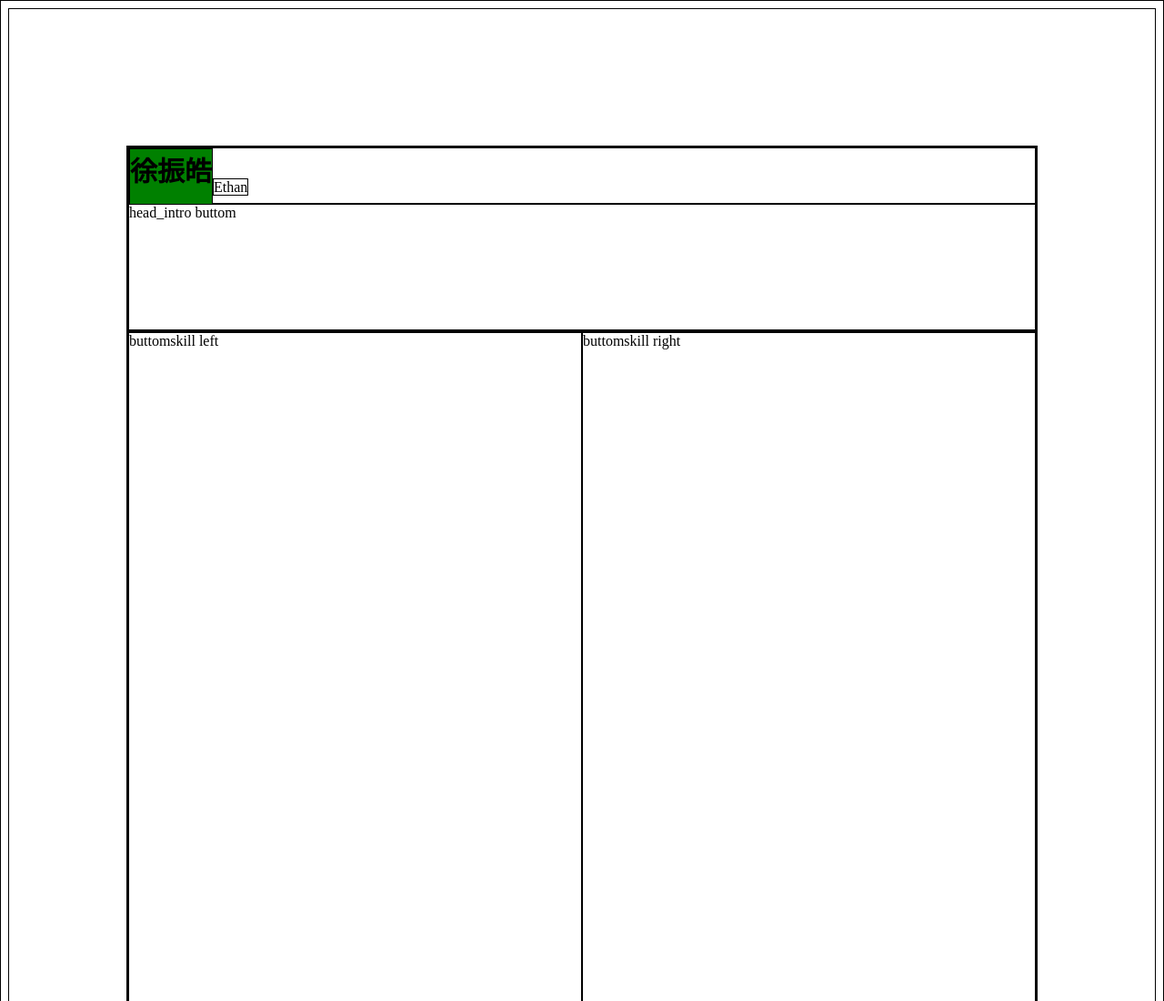
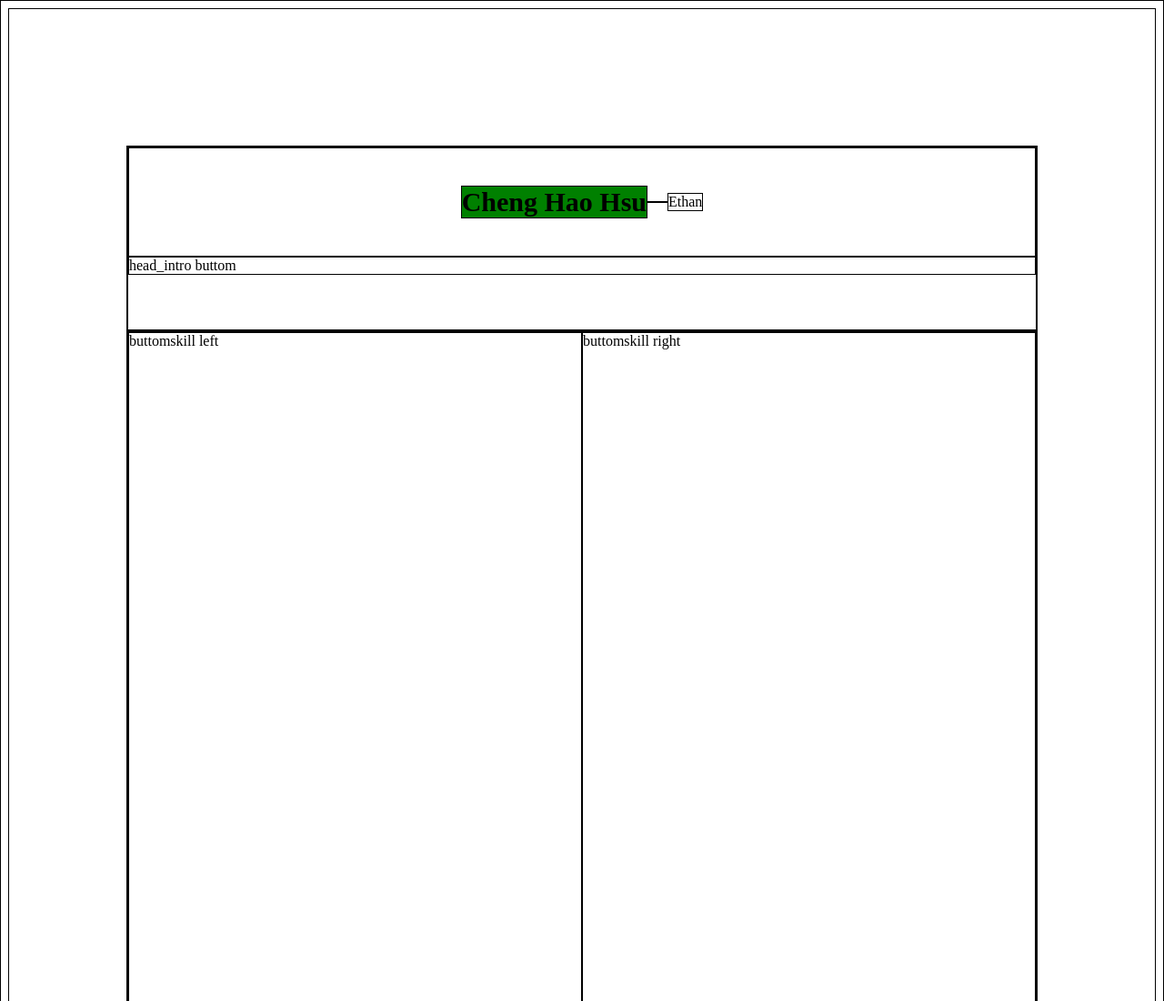
Before and after one commit to choebun/resume, a plain HTML site: page index.html in a window 1280 px wide. Shown: the top 1100 px of the page at 91% size. Drawn offline with Linux system fonts and the light colour scheme.

Commit message:
fix by cheaton bro

```diff
--- a/index.html
+++ b/index.html
@@ -21,25 +21,25 @@
 
   }
   .head_intro_top{
-    height: 30%;
+    display: flex;
+    align-items: center; /* vertical: flex-start, flex-end, center */
+    justify-content: center; /* horizontal: flex-start, flex-end, center, space-around, space-between */
+    padding: 16px 24px; /* y x */
   }
   .head_intro_top h2{
-    margin-top:0px;
     background-color:green;
-    vertical-align: middle;
     font-size: 30px;
-    display: inline-block;
-    text-align: center;
-    height: 100%;
-
-  }
-  .head_intro_top span{
-    vertical-align: middle;
     text-align: center;
   }
   .head_intro_buttom{
-    height: 70%;
   }
+
+
+
+
+
+
+
   .buttomskill{
     height: 1800px;
     box-sizing: border-box;
@@ -57,7 +57,9 @@
 <div class="resume">
   <div class="head_intro">
     <div class="head_intro_top">
-      <h2>徐振皓</h2><span>Ethan</span>
+      <h2>Cheng Hao Hsu</h2>
+      <div style="width: 20px"></div>
+      <div>Ethan</div>
     </div>
     <div class="head_intro_buttom">head_intro buttom</div>
   </div>
```
